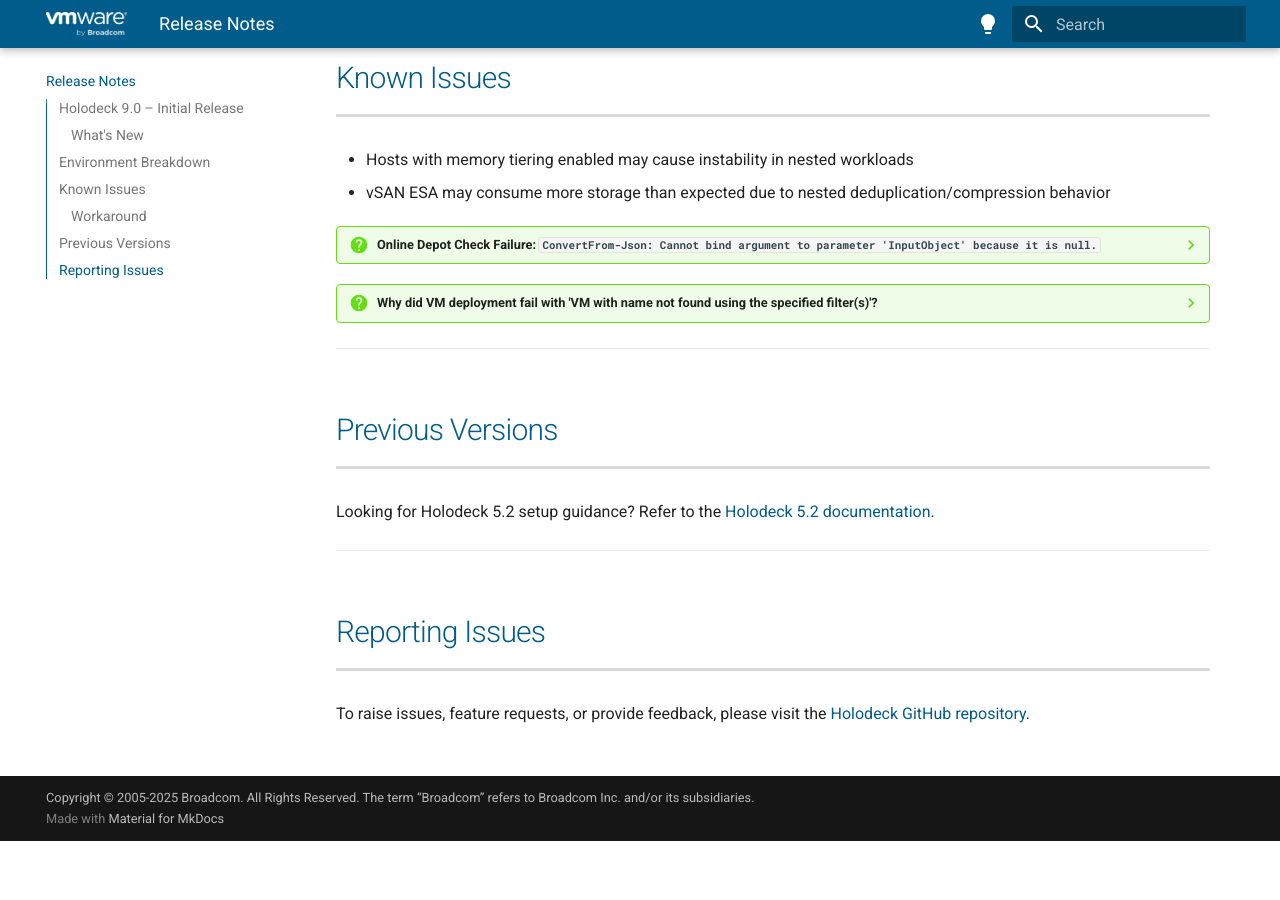
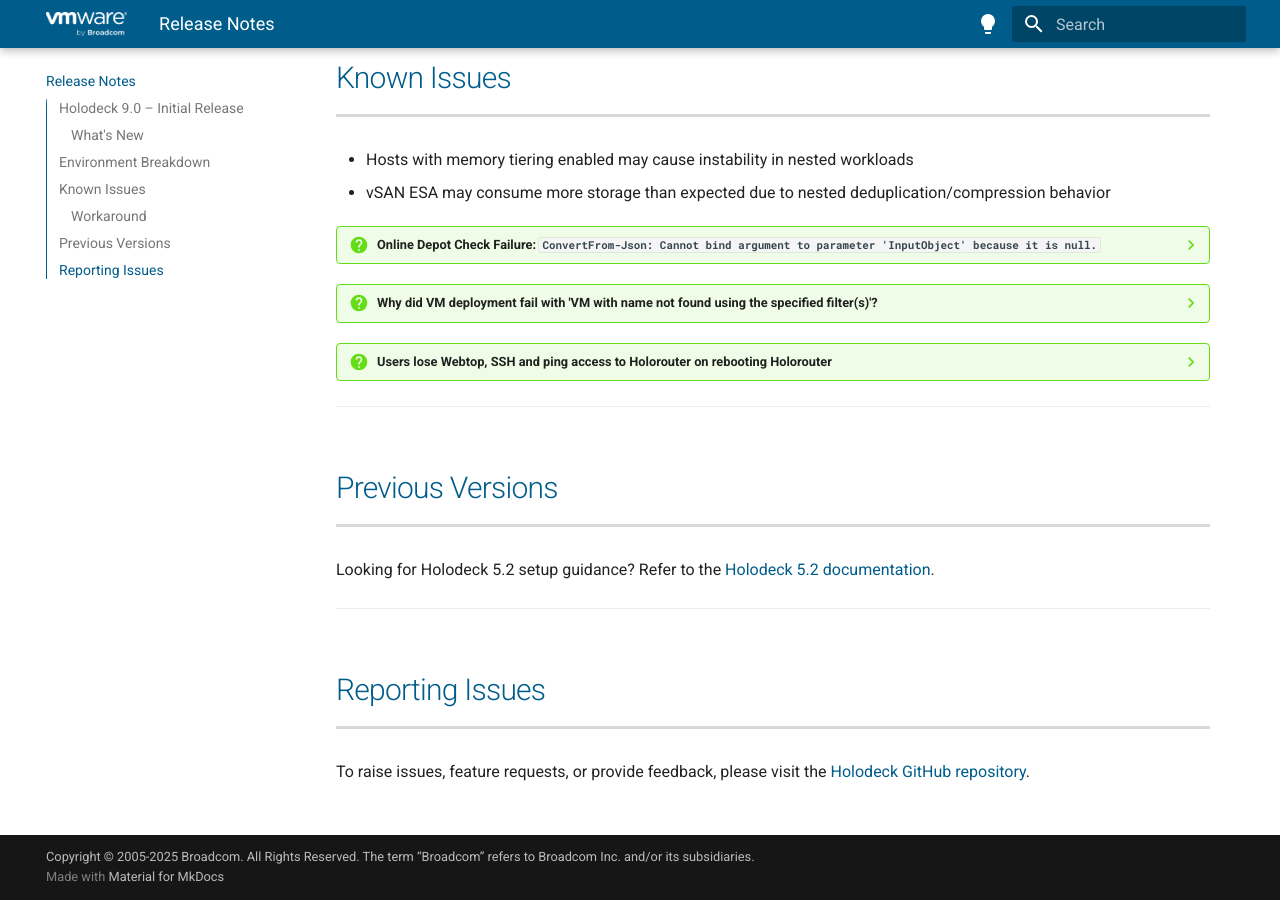
Before and after one commit to vmware/Holodeck, an MkDocs documentation site: the page built from docs/release_notes.md, in a window 1280 px wide and 900 px high, scrolled down 1791 px. Built offline with MkDocs 1.6.1 and Material for MkDocs 9.7.7, drawn with Linux system fonts in a browser that asks for light colours; before the commit the page ends 2632 px from its top, so only the background shows below that; some of the changed lines change nothing that is shown.

Commit message:
add new known issue

````diff
--- a/docs/release_notes.md
+++ b/docs/release_notes.md
@@ -128,6 +128,25 @@
     - Retry the Holodeck deployment process.
 
     Track this issue and future fix here: [GitHub Issue #10](https://github.com/vmware/Holodeck/issues/10)
+
+??? question "Users lose Webtop, SSH and ping access to Holorouter on rebooting Holorouter"
+
+    **Reason**: Some of the iptables rules on HoloRouter aren't persistent across reboots
+
+    **Impacted Services**: SSH, Ping, and Webtop; None of the other Holodeck infrastructure services should have any impact due to this bug.
+
+    **Workaround**: Since you don't have SSH access when you reboot the holorouter, log into the holorouter console from vCenter/ESX host and run the following commands -
+    ```
+    iptables -D INPUT -i eth0 -j DROP
+    iptables -A INPUT -i lo -j ACCEPT
+    iptables -A INPUT -m conntrack --ctstate RELATED,ESTABLISHED -j ACCEPT
+    iptables -A INPUT -p tcp -m tcp --dport 22 -j ACCEPT
+    iptables -A INPUT -i eth0 -p icmp -j ACCEPT
+    iptables-A INPUT -i eth0 -p tcp -m tcp --dport 22 -j ACCEPT
+    iptables-A INPUT -i eth0 -p tcp -m tcp --dport 30000 -j ACCEPT
+    iptables -A INPUT -i eth0 -j DROP
+    ```
+     Track this issue and future fix here: [GitHub Issue #12](https://github.com/vmware/Holodeck/issues/12)
 ---
 
 ## Previous Versions
````
